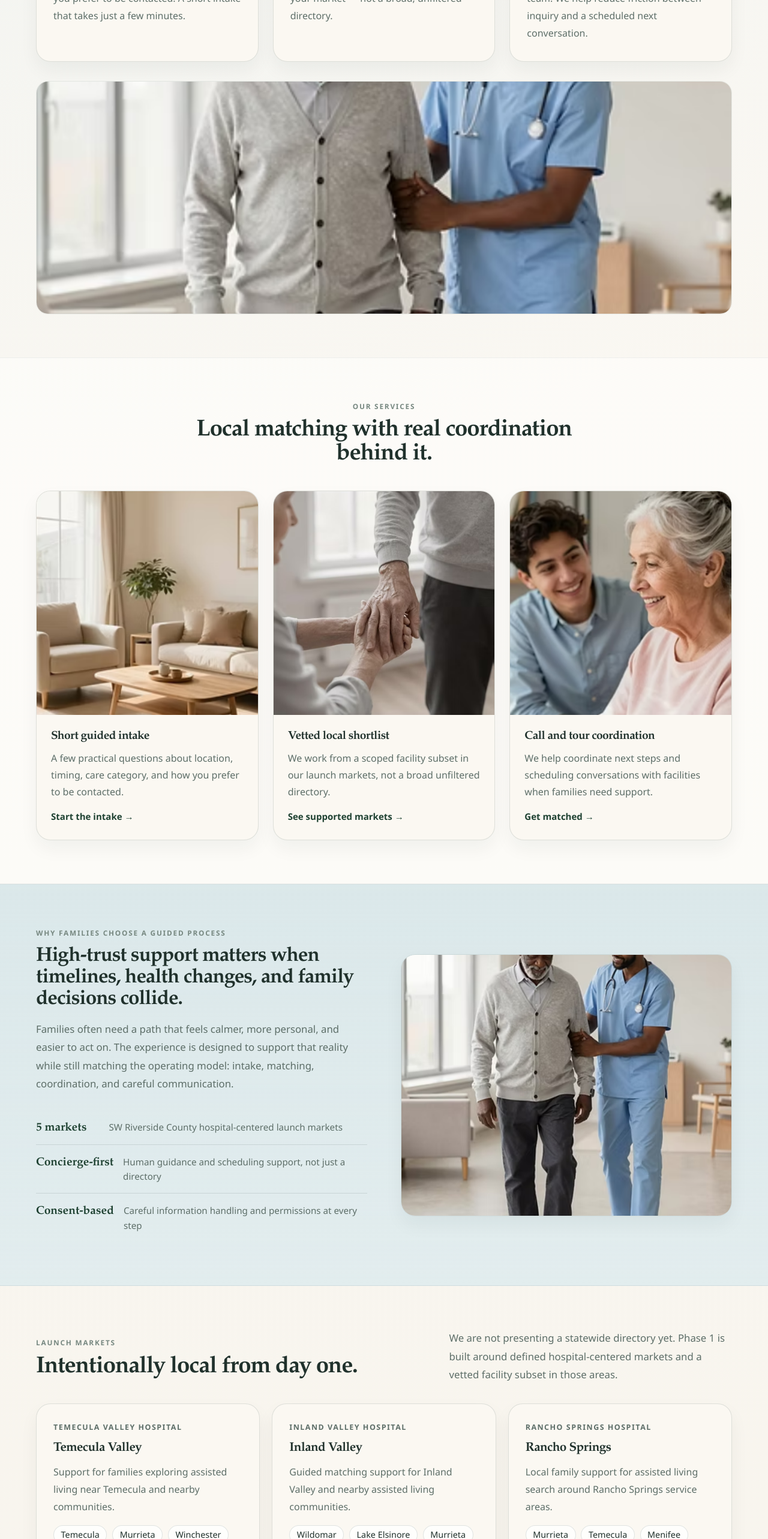
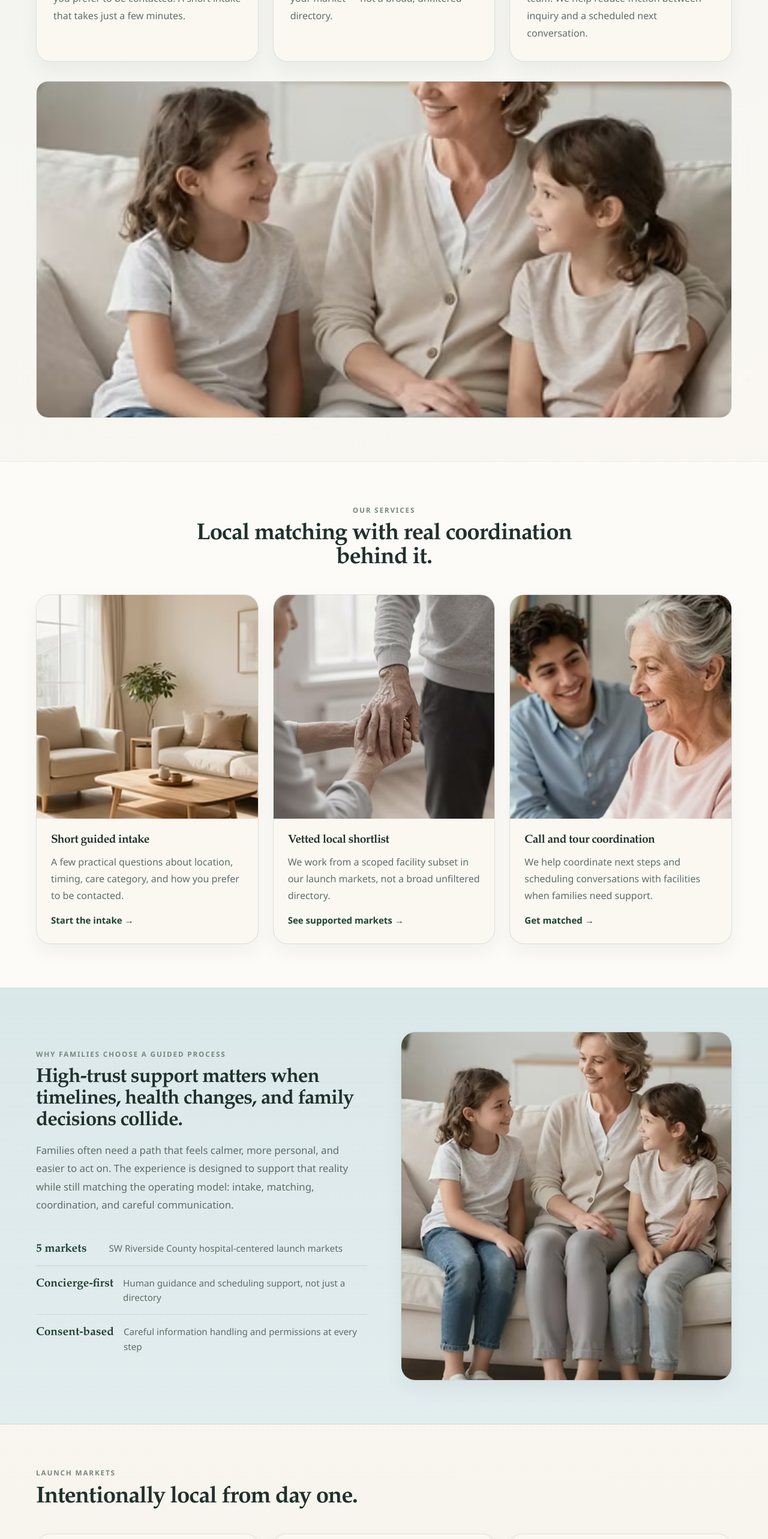
Before and after one commit to llllollki/AssistedLivingHelp, a Next.js app: page / in a window 1280 px wide. Shown: the part 1700-4266 px from the top of the page at 60% size. Built offline with nearby package versions, Linux system fonts and the light colour scheme.

Commit message:
Fix homepage image crops and remove market blurb

```diff
--- a/app/page.tsx
+++ b/app/page.tsx
@@ -98,11 +98,11 @@ export default function HomePage() {
           </div>
           <div className="stepsImageBand">
             <Image
-              src="/images/process-walk.png"
-              alt="A caregiver walking beside an older adult in a bright community space."
+              src="/images/family-support.png"
+              alt="An older adult sitting with two children on a couch."
               width={1160}
-              height={387}
-              style={{ display: "block", width: "100%", aspectRatio: "21/7", objectFit: "cover", objectPosition: "center 30%" }}
+              height={560}
+              style={{ display: "block", width: "100%", aspectRatio: "16/8", objectFit: "cover", objectPosition: "center 18%" }}
             />
           </div>
         </div>
@@ -217,11 +217,11 @@ export default function HomePage() {
           </div>
           <div className="trustBandImage">
             <Image
-              src="/images/process-walk.png"
-              alt="A caregiver walking beside an older adult in a community space."
+              src="/images/family-support.png"
+              alt="An older adult sitting with two children on a couch."
               width={580}
-              height={435}
-              style={{ display: "block", width: "100%", aspectRatio: "4/3", objectFit: "cover" }}
+              height={580}
+              style={{ display: "block", width: "100%", aspectRatio: "1/1", objectFit: "cover", objectPosition: "center 12%" }}
             />
           </div>
         </div>
@@ -235,10 +235,6 @@ export default function HomePage() {
               <p className="softEyebrow">Launch markets</p>
               <h2>Intentionally local from day one.</h2>
             </div>
-            <p className="sectionSideCopy">
-              We are not presenting a statewide directory yet. Phase 1 is built around defined
-              hospital-centered markets and a vetted facility subset in those areas.
-            </p>
           </div>
           <div className="marketsGrid">
             {launchMarkets.map((market) => (
@@ -299,11 +295,11 @@ export default function HomePage() {
             </div>
             <div className="mosaicCell mosaicCellWideRight mosaicAspectLandscape">
               <Image
-                src="/images/process-walk.png"
-                alt="A caregiver walking beside an older adult in a community space."
+                src="/images/family-support.png"
+                alt="An older adult sitting with two children on a couch."
                 width={760}
-                height={428}
-                style={{ display: "block", width: "100%", height: "100%", objectFit: "cover" }}
+                height={532}
+                style={{ display: "block", width: "100%", height: "100%", objectFit: "cover", objectPosition: "center 14%" }}
               />
             </div>
           </div>
```
Also changed, not shown: public/images/family-support.png (added).
